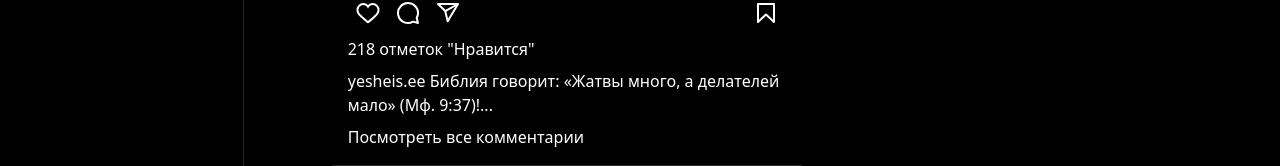
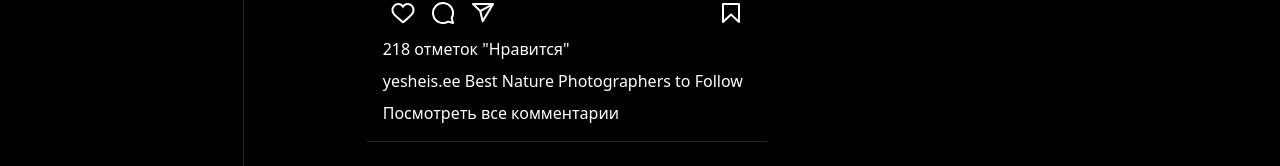
Before and after one commit to bmark210/pixagram, an Angular app: page / in a window 1280 px wide. Shown: the part 467-633 px from the top of the page. Built offline with nearby package versions, Linux system fonts and the light colour scheme.

Commit message:
[fix] non-functioning links for images

```diff
--- a/src/app/components/post-list/post-list.component.html
+++ b/src/app/components/post-list/post-list.component.html
@@ -22,7 +22,7 @@
   <div class="w-full">
     <img
       class="h-full max-h-[600px] object-cover bg-no-repeat rounded-md"
-      src="https://scontent.cdninstagram.com/v/t39.30808-6/430848778_18424475371057803_4406035504656717473_n.jpg?stp=dst-jpg_e15&efg=eyJ2ZW5jb2RlX3RhZyI6ImltYWdlX3VybGdlbi4xNDQweDE4MDAuc2RyIn0&_nc_ht=scontent.cdninstagram.com&_nc_cat=103&_nc_ohc=iX-W8TXBMAAAX_IA5in&edm=APs17CUAAAAA&ccb=7-5&ig_cache_key=MzMxOTE1ODAwODQxODk2NDQzNw%3D%3D.2-ccb7-5&oh=00_AfAEi2DSRZadLXeBuRiBeO4K0m9F1rW6R3EOx1O6tZ8hMg&oe=65F13CCC&_nc_sid=10d13b"
+      src="https://res.cloudinary.com/jerrick/image/upload/d_642250b563292b35f27461a7.png,f_jpg,q_auto,w_720/wml2sqgr72dsndwigtmu.jpg"
       alt=""
     />
   </div>
@@ -125,7 +125,7 @@
     </p>
     <div class="mt-2">
       <span>yesheis.ee</span><span>
-        Библия говорит: «Жатвы много, а делателей мало» (Мф. 9:37)!...
+       Best Nature Photographers to Follow
       </span>
     </div>
     <div class="mt-2">
@@ -158,7 +158,7 @@
   <div class="w-full">
     <img
       class="h-full max-h-[600px] object-cover bg-no-repeat rounded-md"
-      src="https://scontent.cdninstagram.com/v/t39.30808-6/430848778_18424475371057803_4406035504656717473_n.jpg?stp=dst-jpg_e15&efg=eyJ2ZW5jb2RlX3RhZyI6ImltYWdlX3VybGdlbi4xNDQweDE4MDAuc2RyIn0&_nc_ht=scontent.cdninstagram.com&_nc_cat=103&_nc_ohc=iX-W8TXBMAAAX_IA5in&edm=APs17CUAAAAA&ccb=7-5&ig_cache_key=MzMxOTE1ODAwODQxODk2NDQzNw%3D%3D.2-ccb7-5&oh=00_AfAEi2DSRZadLXeBuRiBeO4K0m9F1rW6R3EOx1O6tZ8hMg&oe=65F13CCC&_nc_sid=10d13b"
+      src="https://res.cloudinary.com/jerrick/image/upload/d_642250b563292b35f27461a7.png,f_jpg,q_auto,w_720/wml2sqgr72dsndwigtmu.jpg"
       alt=""
     />
   </div>
@@ -261,7 +261,7 @@
     </p>
     <div class="mt-2">
       <span>yesheis.ee</span><span>
-        Библия говорит: «Жатвы много, а делателей мало» (Мф. 9:37)!...
+       Best Nature Photographers to Follow
       </span>
     </div>
     <div class="mt-2">
@@ -294,7 +294,7 @@
   <div class="w-full">
     <img
       class="h-full max-h-[600px] object-cover bg-no-repeat rounded-md"
-      src="https://scontent.cdninstagram.com/v/t39.30808-6/430848778_18424475371057803_4406035504656717473_n.jpg?stp=dst-jpg_e15&efg=eyJ2ZW5jb2RlX3RhZyI6ImltYWdlX3VybGdlbi4xNDQweDE4MDAuc2RyIn0&_nc_ht=scontent.cdninstagram.com&_nc_cat=103&_nc_ohc=iX-W8TXBMAAAX_IA5in&edm=APs17CUAAAAA&ccb=7-5&ig_cache_key=MzMxOTE1ODAwODQxODk2NDQzNw%3D%3D.2-ccb7-5&oh=00_AfAEi2DSRZadLXeBuRiBeO4K0m9F1rW6R3EOx1O6tZ8hMg&oe=65F13CCC&_nc_sid=10d13b"
+      src="https://res.cloudinary.com/jerrick/image/upload/d_642250b563292b35f27461a7.png,f_jpg,q_auto,w_720/wml2sqgr72dsndwigtmu.jpg"
       alt=""
     />
   </div>
@@ -397,7 +397,7 @@
     </p>
     <div class="mt-2">
       <span>yesheis.ee</span><span>
-        Библия говорит: «Жатвы много, а делателей мало» (Мф. 9:37)!...
+       Best Nature Photographers to Follow
       </span>
     </div>
     <div class="mt-2">
@@ -429,7 +429,7 @@
   <div class="w-full">
     <img
       class="h-full max-h-[600px] object-cover bg-no-repeat rounded-md"
-      src="https://scontent.cdninstagram.com/v/t39.30808-6/430848778_18424475371057803_4406035504656717473_n.jpg?stp=dst-jpg_e15&efg=eyJ2ZW5jb2RlX3RhZyI6ImltYWdlX3VybGdlbi4xNDQweDE4MDAuc2RyIn0&_nc_ht=scontent.cdninstagram.com&_nc_cat=103&_nc_ohc=iX-W8TXBMAAAX_IA5in&edm=APs17CUAAAAA&ccb=7-5&ig_cache_key=MzMxOTE1ODAwODQxODk2NDQzNw%3D%3D.2-ccb7-5&oh=00_AfAEi2DSRZadLXeBuRiBeO4K0m9F1rW6R3EOx1O6tZ8hMg&oe=65F13CCC&_nc_sid=10d13b"
+      src="https://res.cloudinary.com/jerrick/image/upload/d_642250b563292b35f27461a7.png,f_jpg,q_auto,w_720/wml2sqgr72dsndwigtmu.jpg"
       alt=""
     />
   </div>
@@ -532,7 +532,7 @@
     </p>
     <div class="mt-2">
       <span>yesheis.ee</span><span>
-        Библия говорит: «Жатвы много, а делателей мало» (Мф. 9:37)!...
+       Best Nature Photographers to Follow
       </span>
     </div>
     <div class="mt-2">
--- a/src/app/components/timeline/timeline.component.ts
+++ b/src/app/components/timeline/timeline.component.ts
@@ -7,7 +7,7 @@ import { Component } from '@angular/core';
 })
 export class TimelineComponent {
   posts: any[] = [
-    { title: 'Post 1', content: 'Lorem ipsum dolor sit amet', image: 'https://scontent.cdninstagram.com/v/t39.30808-6/430848778_18424475371057803_4406035504656717473_n.jpg?stp=dst-jpg_e15&efg=eyJ2ZW5jb2RlX3RhZyI6ImltYWdlX3VybGdlbi4xNDQweDE4MDAuc2RyIn0&_nc_ht=scontent.cdninstagram.com&_nc_cat=103&_nc_ohc=iX-W8TXBMAAAX_IA5in&edm=APs17CUAAAAA&ccb=7-5&ig_cache_key=MzMxOTE1ODAwODQxODk2NDQzNw%3D%3D.2-ccb7-5&oh=00_AfAEi2DSRZadLXeBuRiBeO4K0m9F1rW6R3EOx1O6tZ8hMg&oe=65F13CCC&_nc_sid=10d13b' },
+    { title: 'Post 1', content: 'Lorem ipsum dolor sit amet', image: 'https://res.cloudinary.com/jerrick/image/upload/d_642250b563292b35f27461a7.png,f_jpg,q_auto,w_720/wml2sqgr72dsndwigtmu.jpg' },
     { title: 'Post 2', content: 'Consectetur adipiscing elit' },
     { title: 'Post 3', content: 'Sed do eiusmod tempor incididunt' },
     { title: 'Post 4', content: 'Ut labore et dolore magna aliqua' },
```
